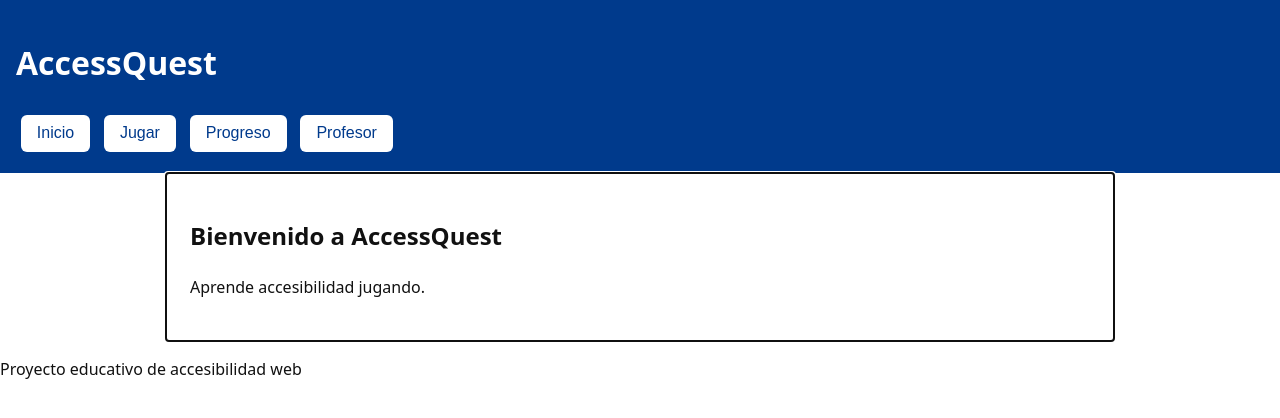
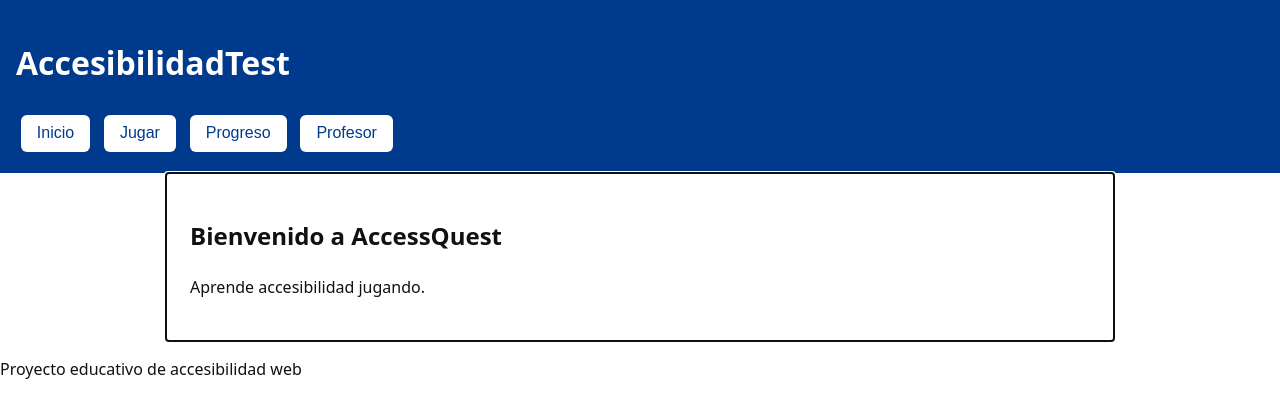
Before and after one commit to lalonsoz69/AccesibilidadTest, a plain HTML site: page index.html in a window 1280 px wide. Drawn offline with Linux system fonts and the light colour scheme.

Commit message:
Update index.html

```diff
--- a/index.html
+++ b/index.html
@@ -3,7 +3,7 @@
 <head>
   <meta charset="UTF-8">
   <meta name="viewport" content="width=device-width, initial-scale=1">
-  <title>AccessQuest - Aprende accesibilidad jugando</title>
+  <title>AccessibilidadTest - Juego y aprende accesibilidad</title>
 
   <link rel="stylesheet" href="css/style.css">
   <link rel="manifest" href="manifest.json">
@@ -11,7 +11,7 @@
 
 <body>
 <header>
-  <h1>AccessQuest</h1>
+  <h1>AccesibilidadTest</h1>
   <nav>
     <button data-route="home">Inicio</button>
     <button data-route="game">Jugar</button>
```
